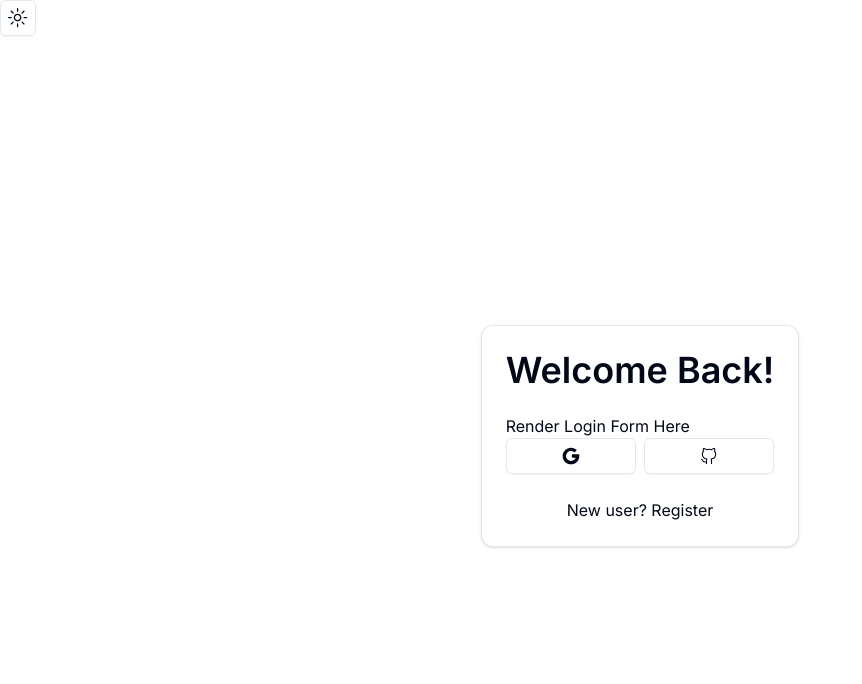
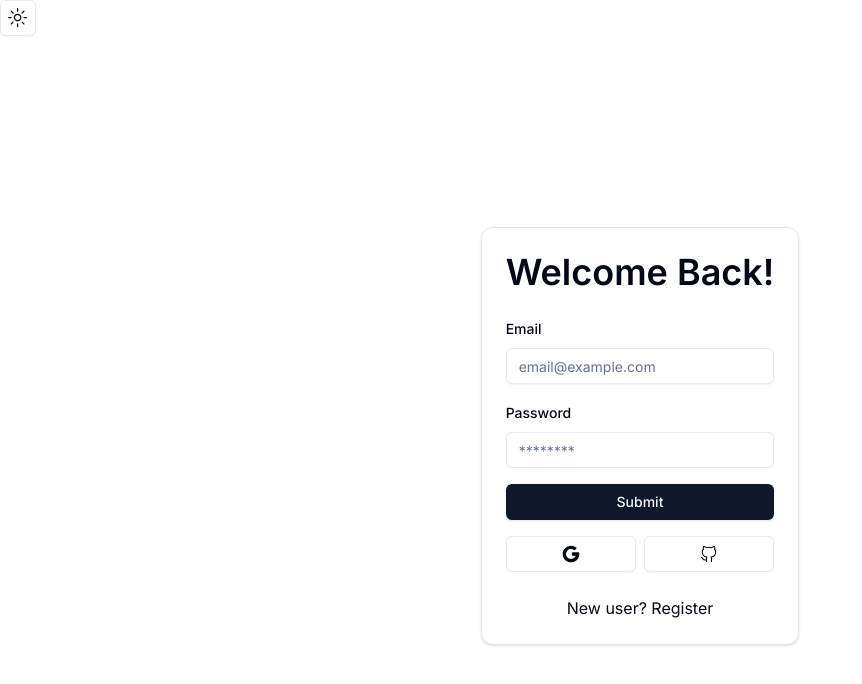
Before and after one commit to bikrantlabs/next-auth-starter, a Next.js app: page /auth/login in a window 1280 px wide. Shown: the top 684 px of the page, without its empty margins (0-862 px from the left). Built offline with nearby package versions, Linux system fonts and the light colour scheme.

Commit message:
login form with react-hoook-form

```diff
--- a/package.json
+++ b/package.json
@@ -10,8 +10,10 @@
     "ui:add": "pnpm dlx shadcn-ui@latest add"
   },
   "dependencies": {
+    "@hookform/resolvers": "^3.3.4",
     "@radix-ui/react-dropdown-menu": "^2.0.6",
     "@radix-ui/react-icons": "^1.3.0",
+    "@radix-ui/react-label": "^2.0.2",
     "@radix-ui/react-slot": "^1.0.2",
     "@tabler/icons-react": "^2.46.0",
     "class-variance-authority": "^0.7.0",
@@ -20,8 +22,10 @@
     "next-themes": "^0.2.1",
     "react": "^18",
     "react-dom": "^18",
+    "react-hook-form": "^7.49.3",
     "tailwind-merge": "^2.2.0",
-    "tailwindcss-animate": "^1.0.7"
+    "tailwindcss-animate": "^1.0.7",
+    "zod": "^3.22.4"
   },
   "devDependencies": {
     "@ianvs/prettier-plugin-sort-imports": "^4.1.1",
--- a/src/components/auth/login-card.tsx
+++ b/src/components/auth/login-card.tsx
@@ -1,3 +1,4 @@
+import { LoginForm } from "../forms/login-form"
 import { CardWrapper } from "./card-wrapper"
 
 /**
@@ -10,7 +11,7 @@
       Header={
         <div className="text-4xl font-semibold text-center">Welcome Back!</div>
       }
-      Content={<div>Render Login Form Here</div>}
+      Content={<LoginForm />}
       showSocialButtons
       Footer={<div className="mx-auto">New user? Register</div>}
     />
--- a/src/components/forms/login-form.tsx
+++ b/src/components/forms/login-form.tsx
@@ -1,5 +1,84 @@
+"use client"
+
 import React from "react"
+import { zodResolver } from "@hookform/resolvers/zod"
+import { useForm } from "react-hook-form"
+import { z } from "zod"
 
+import { Button } from "@/components/ui/button"
+import {
+  Form,
+  FormControl,
+  FormField,
+  FormItem,
+  FormLabel,
+  FormMessage,
+} from "@/components/ui/form"
+import { Input } from "@/components/ui/input"
+
+const loginFormSchema = z.object({
+  email: z.string().email({
+    message: "Email is required",
+  }),
+  password: z
+    .string()
+    .min(8, {
+      message: "Minimum 8 characters required",
+    })
+    .max(30, {
+      message: "Maximum 30 characters allowed",
+    }),
+})
 export const LoginForm = () => {
-  return <div>LoginForm</div>
+  const form = useForm<z.infer<typeof loginFormSchema>>({
+    resolver: zodResolver(loginFormSchema),
+    defaultValues: {
+      email: "",
+      password: "",
+    },
+  })
+  const onSubmit = (values: z.infer<typeof loginFormSchema>) => {
+    console.log(values)
+  }
+  return (
+    <Form {...form}>
+      <form onSubmit={form.handleSubmit(onSubmit)}>
+        <div className="space-y-4 w-full mb-4">
+          <FormField
+            control={form.control}
+            name="email"
+            render={({ field }) => (
+              <FormItem>
+                <FormLabel>Email</FormLabel>
+                <FormControl>
+                  <Input
+                    placeholder="email@example.com"
+                    type="email"
+                    {...field}
+                  />
+                </FormControl>
+                <FormMessage />
+              </FormItem>
+            )}
+          />
+          <FormField
+            control={form.control}
+            name="password"
+            render={({ field }) => (
+              <FormItem>
+                <FormLabel>Password</FormLabel>
+                <FormControl>
+                  <Input placeholder="********" type="password" {...field} />
+                </FormControl>
+                <FormMessage />
+              </FormItem>
+            )}
+          />
+          <Button className="mx-auto w-full" type="submit">
+            Submit
+          </Button>
+        </div>
+      </form>
+    </Form>
+  )
 }
--- /dev/null
+++ b/src/components/ui/form.tsx
@@ -0,0 +1,176 @@
+import * as React from "react"
+import * as LabelPrimitive from "@radix-ui/react-label"
+import { Slot } from "@radix-ui/react-slot"
+import {
+  Controller,
+  ControllerProps,
+  FieldPath,
+  FieldValues,
+  FormProvider,
+  useFormContext,
+} from "react-hook-form"
+
+import { cn } from "@/lib/utils"
+import { Label } from "@/components/ui/label"
+
+const Form = FormProvider
+
+type FormFieldContextValue<
+  TFieldValues extends FieldValues = FieldValues,
+  TName extends FieldPath<TFieldValues> = FieldPath<TFieldValues>
+> = {
+  name: TName
+}
+
+const FormFieldContext = React.createContext<FormFieldContextValue>(
+  {} as FormFieldContextValue
+)
+
+const FormField = <
+  TFieldValues extends FieldValues = FieldValues,
+  TName extends FieldPath<TFieldValues> = FieldPath<TFieldValues>
+>({
+  ...props
+}: ControllerProps<TFieldValues, TName>) => {
+  return (
+    <FormFieldContext.Provider value={{ name: props.name }}>
+      <Controller {...props} />
+    </FormFieldContext.Provider>
+  )
+}
+
+const useFormField = () => {
+  const fieldContext = React.useContext(FormFieldContext)
+  const itemContext = React.useContext(FormItemContext)
+  const { getFieldState, formState } = useFormContext()
+
+  const fieldState = getFieldState(fieldContext.name, formState)
+
+  if (!fieldContext) {
+    throw new Error("useFormField should be used within <FormField>")
+  }
+
+  const { id } = itemContext
+
+  return {
+    id,
+    name: fieldContext.name,
+    formItemId: `${id}-form-item`,
+    formDescriptionId: `${id}-form-item-description`,
+    formMessageId: `${id}-form-item-message`,
+    ...fieldState,
+  }
+}
+
+type FormItemContextValue = {
+  id: string
+}
+
+const FormItemContext = React.createContext<FormItemContextValue>(
+  {} as FormItemContextValue
+)
+
+const FormItem = React.forwardRef<
+  HTMLDivElement,
+  React.HTMLAttributes<HTMLDivElement>
+>(({ className, ...props }, ref) => {
+  const id = React.useId()
+
+  return (
+    <FormItemContext.Provider value={{ id }}>
+      <div ref={ref} className={cn("space-y-2", className)} {...props} />
+    </FormItemContext.Provider>
+  )
+})
+FormItem.displayName = "FormItem"
+
+const FormLabel = React.forwardRef<
+  React.ElementRef<typeof LabelPrimitive.Root>,
+  React.ComponentPropsWithoutRef<typeof LabelPrimitive.Root>
+>(({ className, ...props }, ref) => {
+  const { error, formItemId } = useFormField()
+
+  return (
+    <Label
+      ref={ref}
+      className={cn(error && "text-destructive", className)}
+      htmlFor={formItemId}
+      {...props}
+    />
+  )
+})
+FormLabel.displayName = "FormLabel"
+
+const FormControl = React.forwardRef<
+  React.ElementRef<typeof Slot>,
+  React.ComponentPropsWithoutRef<typeof Slot>
+>(({ ...props }, ref) => {
+  const { error, formItemId, formDescriptionId, formMessageId } = useFormField()
+
+  return (
+    <Slot
+      ref={ref}
+      id={formItemId}
+      aria-describedby={
+        !error
+          ? `${formDescriptionId}`
+          : `${formDescriptionId} ${formMessageId}`
+      }
+      aria-invalid={!!error}
+      {...props}
+    />
+  )
+})
+FormControl.displayName = "FormControl"
+
+const FormDescription = React.forwardRef<
+  HTMLParagraphElement,
+  React.HTMLAttributes<HTMLParagraphElement>
+>(({ className, ...props }, ref) => {
+  const { formDescriptionId } = useFormField()
+
+  return (
+    <p
+      ref={ref}
+      id={formDescriptionId}
+      className={cn("text-[0.8rem] text-muted-foreground", className)}
+      {...props}
+    />
+  )
+})
+FormDescription.displayName = "FormDescription"
+
+const FormMessage = React.forwardRef<
+  HTMLParagraphElement,
+  React.HTMLAttributes<HTMLParagraphElement>
+>(({ className, children, ...props }, ref) => {
+  const { error, formMessageId } = useFormField()
+  const body = error ? String(error?.message) : children
+
+  if (!body) {
+    return null
+  }
+
+  return (
+    <p
+      ref={ref}
+      id={formMessageId}
+      className={cn("text-[0.8rem] font-medium text-destructive", className)}
+      {...props}
+    >
+      {body}
+    </p>
+  )
+})
+FormMessage.displayName = "FormMessage"
+
+export {
+  useFormField,
+  Form,
+  FormItem,
+  FormLabel,
+  FormControl,
+  FormDescription,
+  FormMessage,
+  FormField,
+}
--- /dev/null
+++ b/src/components/ui/input.tsx
@@ -0,0 +1,25 @@
+import * as React from "react"
+
+import { cn } from "@/lib/utils"
+
+export interface InputProps
+  extends React.InputHTMLAttributes<HTMLInputElement> {}
+
+const Input = React.forwardRef<HTMLInputElement, InputProps>(
+  ({ className, type, ...props }, ref) => {
+    return (
+      <input
+        type={type}
+        className={cn(
+          "flex h-9 w-full rounded-md border border-input bg-transparent px-3 py-1 text-sm shadow-sm transition-colors file:border-0 file:bg-transparent file:text-sm file:font-medium placeholder:text-muted-foreground focus-visible:outline-none focus-visible:ring-1 focus-visible:ring-ring disabled:cursor-not-allowed disabled:opacity-50",
+          className
+        )}
+        ref={ref}
+        {...props}
+      />
+    )
+  }
+)
+Input.displayName = "Input"
+
+export { Input }
--- /dev/null
+++ b/src/components/ui/label.tsx
@@ -0,0 +1,26 @@
+"use client"
+
+import * as React from "react"
+import * as LabelPrimitive from "@radix-ui/react-label"
+import { cva, type VariantProps } from "class-variance-authority"
+
+import { cn } from "@/lib/utils"
+
+const labelVariants = cva(
+  "text-sm font-medium leading-none peer-disabled:cursor-not-allowed peer-disabled:opacity-70"
+)
+
+const Label = React.forwardRef<
+  React.ElementRef<typeof LabelPrimitive.Root>,
+  React.ComponentPropsWithoutRef<typeof LabelPrimitive.Root> &
+    VariantProps<typeof labelVariants>
+>(({ className, ...props }, ref) => (
+  <LabelPrimitive.Root
+    ref={ref}
+    className={cn(labelVariants(), className)}
+    {...props}
+  />
+))
+Label.displayName = LabelPrimitive.Root.displayName
+
+export { Label }
```
Also changed, not shown: 1 other file (tests, documents, lock files or other folders).
